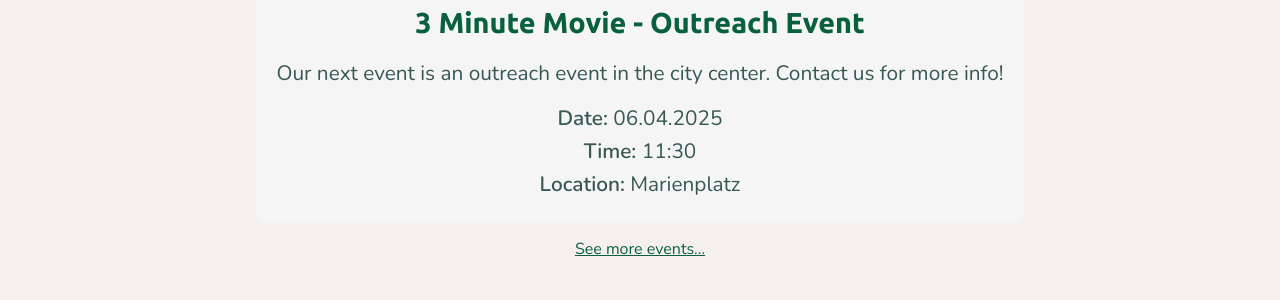
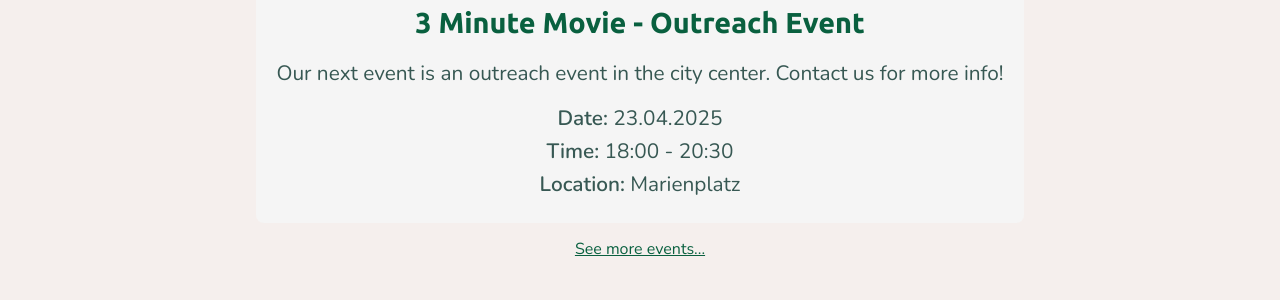
Before and after one commit to municharc/municharc.github.io, a Jekyll site: the page built from index.html, in a window 1280 px wide and 900 px high, scrolled down 1268 px. Shown: the part 156-456 px from the top of the window. Built offline with Jekyll 4.4.1, drawn with Linux system fonts in a browser that asks for light colours; nearby versions of some CDN libraries.

Commit message:
Update event

```diff
--- a/_includes/next_event.html
+++ b/_includes/next_event.html
@@ -1,5 +1,5 @@
 <h3>3 Minute Movie - Outreach Event</h3>
 <p>Our next event is an outreach event in the city center. Contact us for more info!</p>
-<p><span>Date:</span> 06.04.2025</p>
-<p><span>Time:</span> 11:30</p>
+<p><span>Date:</span> 23.04.2025</p>
+<p><span>Time:</span> 18:00 - 20:30</p>
 <p><span>Location:</span> Marienplatz</p>
```
